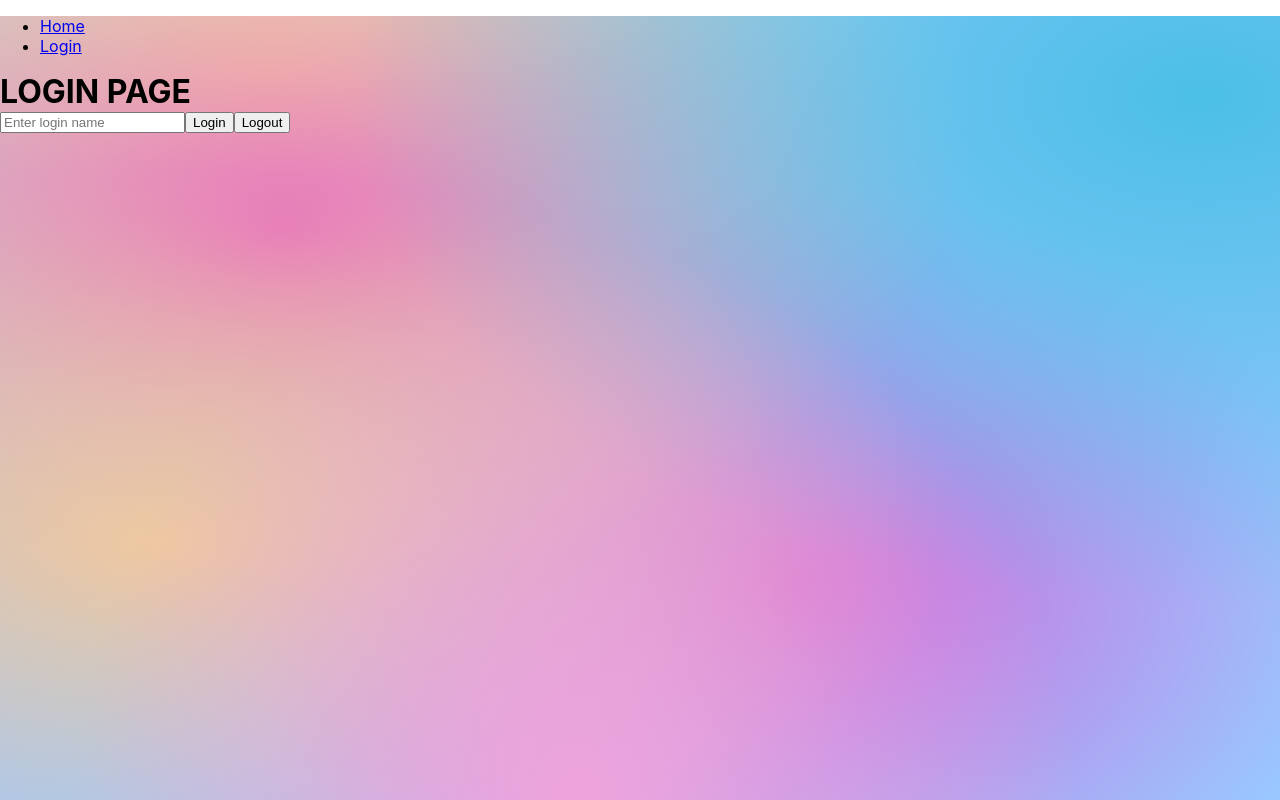
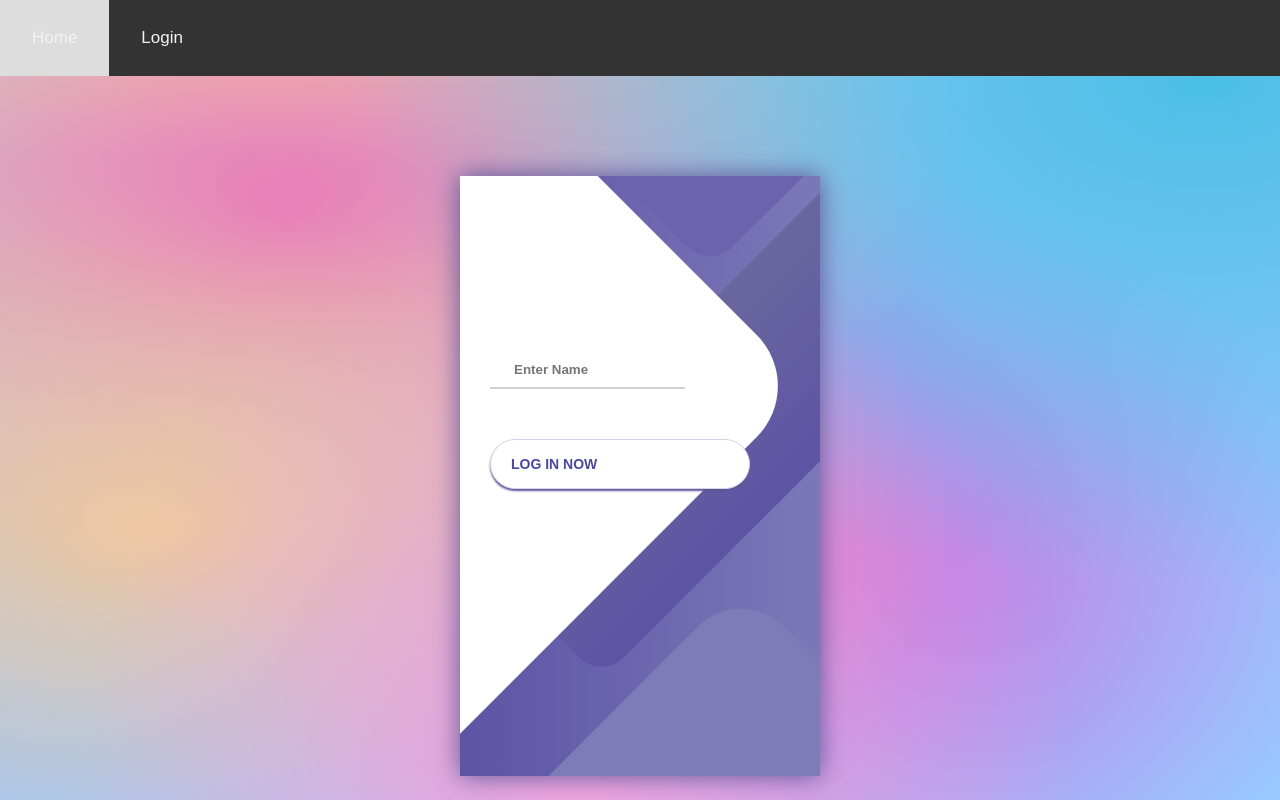
Before and after one commit to fred1878/banking_app, a React (Create React App) app in the folder banking_app/: page /login in a window 1280 px wide. Shown: the top 800 px of the page. Built offline with nearby package versions, Linux system fonts and the light colour scheme.

Commit message:
login page css

```diff
--- a/banking_app/src/App.css
+++ b/banking_app/src/App.css
@@ -1,5 +1,4 @@
 .App {
-  /* text-align: center; */
   height : 100vh;
   background-color:#99c7ff;
   background-image:
@@ -15,6 +14,53 @@
     top: 0;
 }
 
+.topnav {
+  background-color: #333;
+  overflow: hidden;
+}
+
+.topnav a {
+  float: left;
+  display: block;
+  color: #f2f2f2;
+  text-align: center;
+  padding: 14px 16px;
+  text-decoration: none;
+  font-size: 17px;
+}
+
+.topnav a:hover {
+  background-color: #ddd;
+  color: black;
+}
+
+.topnav a.active {
+  background-color: #04AA6D;
+  color: white;
+}
+
+.topnav-right {
+  float: right;
+}
+
+.accountholder {
+  border: 2px solid #333;
+  width: 40%;
+  margin: auto;
+  margin: 20px 30% 10px;
+  background-color: rgba(0,0,0,0.05);
+}
+
+.accountholder p {
+  float: center;
+  display: block;
+  color: #333;
+  text-align: center;
+  text-decoration: none;
+  font-size: 17px;
+}
+
+
 #account-lists {
   display: grid;
   grid-template-columns: 2;
@@ -26,11 +72,7 @@ h1 {
 }
 
 #accountNumber {
-
-}
-
-#logout {
-  text-align: right;
+  text-decoration: underline;
 }
 
 table {
@@ -46,3 +88,202 @@ th {
 td {
   text-align: center;
 }
+
+.account-lists {
+  display: grid;
+  grid-template-columns: 45% 45%;
+  column-gap: 5%;
+  justify-content: center;
+}
+
+#payments-section, #subscriptions-section {
+  background-color: rgba(255,255,255,0.5);
+  border-radius: 20px;
+  text-align: center;
+
+}
+
+#payment-list, #subscription-list {
+  display: flex;
+  flex-direction: column;
+  align-items: center;
+  text-align: center;
+}
+
+.payment-item {
+  flex-direction: row;
+  justify-content: space-between;
+  background-color: white;
+  border:black;
+  border-style: dashed;
+  border-radius: 20;
+  margin: 10px;
+  width:95%;
+}
+
+#payment-left {
+	display: flex;
+	flex-direction: column;
+	align-items: left;
+}
+
+#payment-right {
+	display: flex;
+	flex-direction: column;
+	align-items: right;
+}
+
+
+
+
+@import url('https://fonts.googleapis.com/css?family=Raleway:400,700');
+
+* {
+	box-sizing: border-box;
+	margin: 0;
+	padding: 0;
+	font-family: Raleway, sans-serif;
+}
+
+body {
+	background: linear-gradient(90deg, #C7C5F4, #776BCC);
+}
+
+.LoginContainer {
+	display: flex;
+	align-items: center;
+	justify-content: center;
+	min-height: 100vh;
+}
+
+.screen {
+	background: linear-gradient(90deg, #5D54A4, #7C78B8);
+	position: relative;
+	height: 600px;
+	width: 360px;
+	box-shadow: 0px 0px 24px #5C5696;
+}
+
+.screen__content {
+	z-index: 1;
+	position: relative;
+	height: 100%;
+}
+
+.screen__background {
+	position: absolute;
+	top: 0;
+	left: 0;
+	right: 0;
+	bottom: 0;
+	z-index: 0;
+	-webkit-clip-path: inset(0 0 0 0);
+	clip-path: inset(0 0 0 0);
+}
+
+.screen__background__shape {
+	transform: rotate(45deg);
+	position: absolute;
+}
+
+.screen__background__shape1 {
+	height: 520px;
+	width: 520px;
+	background: #FFF;
+	top: -50px;
+	right: 120px;
+	border-radius: 0 72px 0 0;
+}
+
+.screen__background__shape2 {
+	height: 220px;
+	width: 220px;
+	background: #6C63AC;
+	top: -172px;
+	right: 0;
+	border-radius: 32px;
+}
+
+.screen__background__shape3 {
+	height: 540px;
+	width: 190px;
+	background: linear-gradient(270deg, #5D54A4, #6A679E);
+	top: -24px;
+	right: 0;
+	border-radius: 32px;
+}
+
+.screen__background__shape4 {
+	height: 400px;
+	width: 200px;
+	background: #7E7BB9;
+	top: 420px;
+	right: 50px;
+	border-radius: 60px;
+}
+
+.login {
+	width: 320px;
+	padding: 30px;
+	padding-top: 156px;
+}
+
+.login__field {
+	padding: 20px 0px;
+	position: relative;
+}
+
+.login__icon {
+	position: absolute;
+	top: 30px;
+	color: #7875B5;
+}
+
+.login__input {
+	border: none;
+	border-bottom: 2px solid #D1D1D4;
+	background: none;
+	padding: 10px;
+	padding-left: 24px;
+	font-weight: 700;
+	width: 75%;
+	transition: .2s;
+}
+
+.login__input:active,
+.login__input:focus,
+.login__input:hover {
+	outline: none;
+	border-bottom-color: #6A679E;
+}
+
+.login__submit {
+	background: #fff;
+	font-size: 14px;
+	margin-top: 30px;
+	padding: 16px 20px;
+	border-radius: 26px;
+	border: 1px solid #D4D3E8;
+	text-transform: uppercase;
+	font-weight: 700;
+	display: flex;
+	align-items: center;
+	width: 100%;
+	color: #4C489D;
+	box-shadow: 0px 2px 2px #5C5696;
+	cursor: pointer;
+	transition: .2s;
+}
+
+.login__submit:active,
+.login__submit:focus,
+.login__submit:hover {
+	border-color: #6A679E;
+	outline: none;
+}
+
+.button__icon {
+	font-size: 24px;
+	margin-left: auto;
+	color: #7875B5;
+}
--- a/banking_app/src/components/AccountHolder.js
+++ b/banking_app/src/components/AccountHolder.js
@@ -3,13 +3,11 @@ import AccountContainer from '../containers/AccountContainer'
 const AccountHolder = ({accountInfo,account,setAccount}) => {
   return(
     <>
-    <div>
-      <h2>Account Holder</h2>
+    <div className='accountholder'>
       <p>Account ID: {accountInfo.id}</p>
       <p>Name: {accountInfo.name}</p>
       <p>Date of Birth: {accountInfo.dob}</p>
       <p>Address: {accountInfo.address}</p>
-      <p>Accounts: {accountInfo.accounts.length}</p>
     </div>
     <AccountContainer accountInfo={accountInfo} account={account} setAccount={setAccount}/>
     </>
--- a/banking_app/src/components/AccountPage/AccountDetails.js
+++ b/banking_app/src/components/AccountPage/AccountDetails.js
@@ -3,7 +3,7 @@
 const AccountDetails = ({account}) => {
 
   const convertAccountType = (type) => {
-    if (type == "JOINT_ACCOUNT")
+    if (type === "JOINT_ACCOUNT")
       return "JOINT ACCOUNT"
     else return "BASIC ACCOUNT"
   }
--- a/banking_app/src/components/AccountPage/AccountPagePaymentList.js
+++ b/banking_app/src/components/AccountPage/AccountPagePaymentList.js
@@ -12,10 +12,10 @@ const AccountPagePaymentList = ({account}) => {
   });
 
   return(
-    <>
-      <h3></h3>
+    <div id="payments-section">
+      <h3>Payments</h3>
       <div id='payment-list'>{paymentComponents}</div>
-    </>
+    </div>
   )
 }
 
--- a/banking_app/src/components/Home.js
+++ b/banking_app/src/components/Home.js
@@ -1,6 +1,6 @@
 import Login from "./Login"
 import AccountPageContainer from "../containers/AccountPageContainer"
-import { BrowserRouter as Router, Route, Link, Navigate, useNavigate, Routes } from 'react-router-dom'
+import { Route, Link, Routes } from 'react-router-dom'
 import { useState, useEffect } from 'react';
 import AccountHolder from "./AccountHolder";
 
@@ -8,17 +8,31 @@ const Home = () => {
 
 const [isLoggedIn, setIsLoggedIn] = useState(false)
 const [accountInfo, setAccountInfo] = useState([])
-const [account, setAccount] = useState([]);
+const [account, setAccount] = useState([])
 
+useEffect(() => {
+    if(isLoggedIn){
+        console.log('logged in')
+    } else {
+        console.log('logged out')
+    }
+}, [isLoggedIn])
+
+const logout = () => {
+    setIsLoggedIn(false)
+    setAccountInfo([])
+}
 
     return(
         <>
-            <ul>
-                <li><Link to='/'>Home</Link></li>
-                <li><Link to='/login'>Login</Link></li>
-            </ul>
+            <div className="topnav">
+                <a><Link to='/'>Home</Link></a>
+                {isLoggedIn ? (<a><Link to='/' onClick={logout}>Logout</Link></a>) : <a><Link to='/login'>Login</Link></a>}
+                <div className="topnav-right">
+                    {isLoggedIn ? <a><Link to={'/accountholder'}>Logged in as {accountInfo.name}</Link></a> : <a></a>}
+                </div>
+            </div>
         <Routes>
-            {/* <Route path='/' element={<Home/>}/> */}
             <Route path='/login' element={<Login isLoggedIn={isLoggedIn}
             setIsLoggedIn={setIsLoggedIn}
             accountInfo={accountInfo}
@@ -32,7 +46,6 @@ const [account, setAccount] = useState([]);
             <Route path='/accountpage/*' element={<AccountPageContainer account={account} setAccount={setAccount}/>} />
         </Routes>
         </>
-
     )
 }
 
--- a/banking_app/src/components/Login.js
+++ b/banking_app/src/components/Login.js
@@ -1,15 +1,16 @@
-import { useEffect, useRef, useState } from "react";
-import { BrowserRouter as Router, Route, Link, Navigate, useNavigate, Routes } from 'react-router-dom'
+import { useRef } from "react";
+import {  useNavigate } from 'react-router-dom'
 
 const Login = ({isLoggedIn, setIsLoggedIn, accountInfo, setAccountInfo}) => {
   const navigate = useNavigate();
 
-    const loginByName = () => {
+    const loginByName = (event) => {
+      event.preventDefault()
       const name = loginName.current.value
       fetch("http://localhost:8080/account_holders/name=" + name)
       .then(response => response.json())
       .then(data => {
-        if(data[0].name == name){
+        if(data[0].name === name){
           setIsLoggedIn(true)
           setAccountInfo(data[0])
           document.getElementById('greeting').innerText = 'Welcome ' + name
@@ -18,30 +19,43 @@ const Login = ({isLoggedIn, setIsLoggedIn, accountInfo, setAccountInfo}) => {
       })
     }
 
-    useEffect(() => {
-      if(isLoggedIn){
-        console.log('logged in')
-      } else {
-        console.log('logged out')
-      }
-    }, [isLoggedIn])
-
-    const logout = () => {
-      setIsLoggedIn(false)
-      setAccountInfo([])
-    }
-
     const loginName = useRef()
 
-    return(
-      <>
-        <h1>LOGIN PAGE</h1>
-        <div id="greeting"></div>
-        <input ref={loginName} type="text" placeholder="Enter login name"></input><button onClick={loginByName}>Login</button>
-          <button id="logout" onClick={logout}>Logout</button>
+return(
+  <>
+  <div className="LoginContainer">
+	  <div className="screen">
+		  <div className="screen__content">
+			  <form className="login">
+				  <div className="login__field">
+					  <i className="login__icon fas fa-user"></i>
+  					<input ref={loginName} type="text" className="login__input" placeholder="Enter Name" />
+	  			</div>
+		  		<button onClick={loginByName} className="button login__submit">
+			  		<span className="button__text">Log In Now</span>
+				  	<i className="button__icon fas fa-chevron-right"></i>
+				  </button>
+			  </form>
+		  </div>
+		    <div className="screen__background">
+		    	<span className="screen__background__shape screen__background__shape4"></span>
+		  	  <span className="screen__background__shape screen__background__shape3"></span>
+		    	<span className="screen__background__shape screen__background__shape2"></span>
+		    	<span className="screen__background__shape screen__background__shape1"></span>
+		    </div>
+	    </div>
+    </div>
+  </>
+)
 
-      </>
-    )
 }
 
+// return(
+//    <>
+//      <h1>LOGIN PAGE</h1>
+//      <div id="greeting"></div>
+//     <input ref={loginName} type="text" placeholder="Enter login name"></input><button onClick={loginByName}>Login</button>
+//    </>
+// )
+
 export default Login;
--- a/banking_app/src/containers/AccountContainer.js
+++ b/banking_app/src/containers/AccountContainer.js
@@ -1,6 +1,4 @@
-import { Routes, Route, useNavigate} from "react-router-dom"
-import { useState } from "react";
-import AccountPageContainer from "./AccountPageContainer";
+import {useNavigate} from "react-router-dom"
 
 const AccountContainer = ({accountInfo,account,setAccount}) => {
 
@@ -14,7 +12,7 @@ const AccountContainer = ({accountInfo,account,setAccount}) => {
         let acc = ''
         for(let i = 0; i < accountInfo.accounts.length;i++){
             acno = accountInfo.accounts[i].accountNumber
-            if(acno == click)acc = accountInfo.accounts[i]
+            if(acno === click)acc = accountInfo.accounts[i]
         }
         setAccount(acc)
         navigate(`/accountpage/${click}`,{replace: false})
--- a/banking_app/src/containers/AccountPageContainer.js
+++ b/banking_app/src/containers/AccountPageContainer.js
@@ -1,7 +1,6 @@
 import AccountDetails from "../components/AccountPage/AccountDetails";
 import AccountPagePaymentList from "../components/AccountPage/AccountPagePaymentList";
 import AccountPageSubscriptionList from "../components/AccountPage/AccountPageSubscriptionList";
-import { useState, useEffect } from 'react';
 
 const AccountPageContainer = ({account, setAccount}) => {
 
--- a/banking_app/src/index.js
+++ b/banking_app/src/index.js
@@ -3,7 +3,6 @@ import ReactDOM from 'react-dom/client';
 import './index.css';
 import App from './App';
 import reportWebVitals from './reportWebVitals';
-import { BrowserRouter as Router } from 'react-router-dom'
 
 const root = ReactDOM.createRoot(document.getElementById('root'));
 root.render(
```
Also changed, not shown: banking_app/src/components/AccountPage/AccountPagePayment.js (+13 -4 lines), banking_app/src/components/AccountPage/AccountPageSubscription.js (+13 -3 lines), banking_app/src/components/AccountPage/AccountPageSubscriptionList.js (+15 -4 lines), 1 other file (tests, documents, lock files or other folders).
